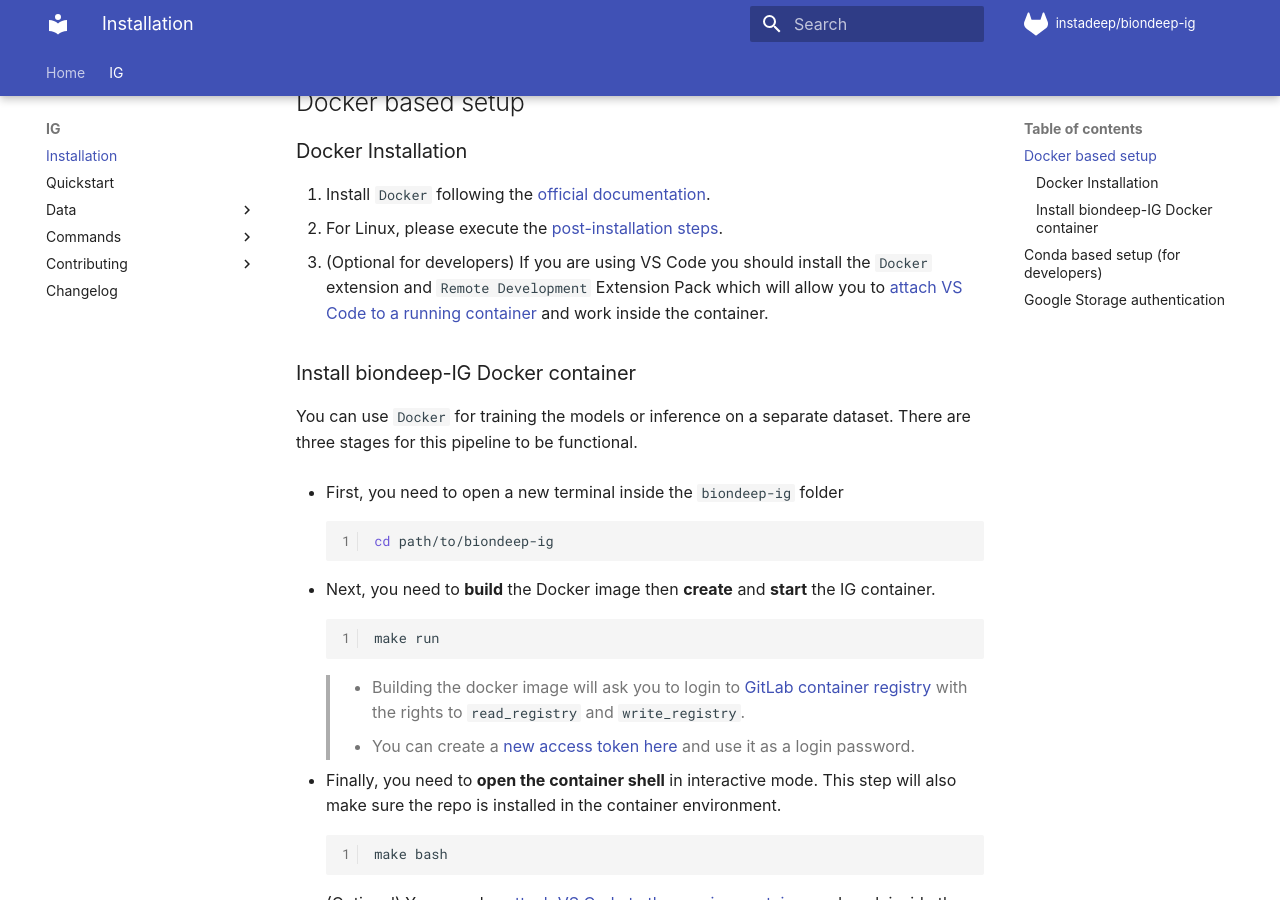
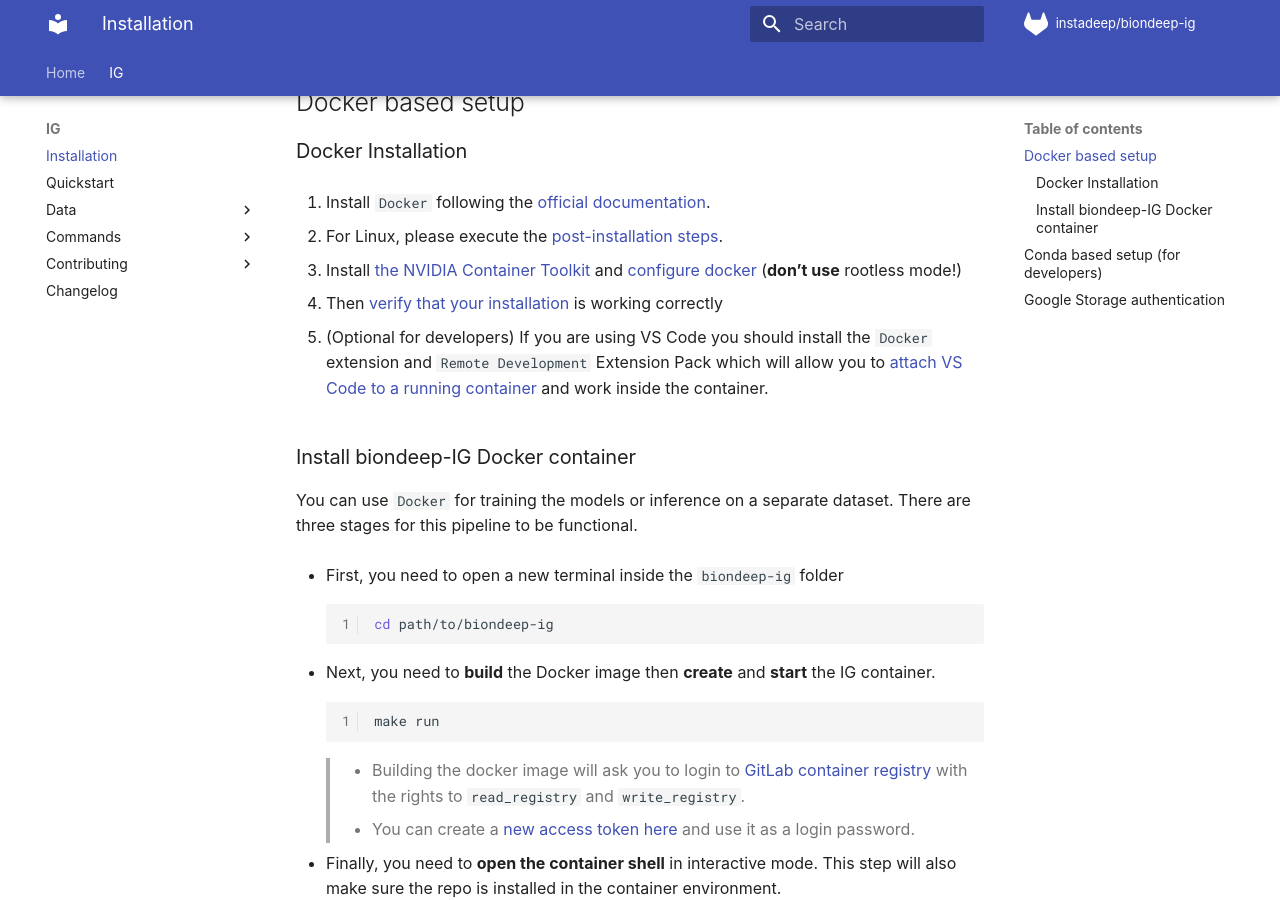
Before and after one commit to yessinek97/yessinek97, an MkDocs documentation site: the page built from docs/pages/ig/installation.md, in a window 1280 px wide and 900 px high, scrolled down 331 px. Built offline with MkDocs 1.6.1 and Material for MkDocs 9.7.7, drawn with Linux system fonts in a browser that asks for light colours; some web fonts are replaced; comment, search, counter and statistics services are not loaded.

Commit message:
Resolve "Update Docker install documentation to support GPUs"

```diff
--- a/docs/pages/ig/installation.md
+++ b/docs/pages/ig/installation.md
@@ -12,10 +12,16 @@ Then you can choose to work using the [Docker based setup](#docker-based-setup)
 
 ### Docker Installation
 
-1. Install `Docker` following the [official documentation](https://docs.docker.com/get-docker/).
+1. Install `Docker` following the [official documentation](https://docs.docker.com/engine/install/ubuntu/).
+
 2. For Linux, please execute the
    [post-installation steps](https://docs.docker.com/engine/install/linux-postinstall/).
-3. (Optional for developers) If you are using VS Code you should install the `Docker` extension and `Remote Development` Extension Pack which will allow you to [attach VS Code to a running container](https://code.visualstudio.com/docs/devcontainers/attach-container) and work inside the container.
+
+3. Install [the NVIDIA Container Toolkit](https://docs.nvidia.com/datacenter/cloud-native/container-toolkit/latest/install-guide.html#installing-with-apt) and [configure docker](https://docs.nvidia.com/datacenter/cloud-native/container-toolkit/latest/install-guide.html#configuring-docker) (**don’t use** rootless mode!)
+
+4. Then [verify that your installation](https://docs.nvidia.com/datacenter/cloud-native/container-toolkit/latest/sample-workload.html#running-a-sample-workload-with-docker) is working correctly
+
+5. (Optional for developers) If you are using VS Code you should install the `Docker` extension and `Remote Development` Extension Pack which will allow you to [attach VS Code to a running container](https://code.visualstudio.com/docs/devcontainers/attach-container) and work inside the container.
 
 ### Install biondeep-IG Docker container
 
```
